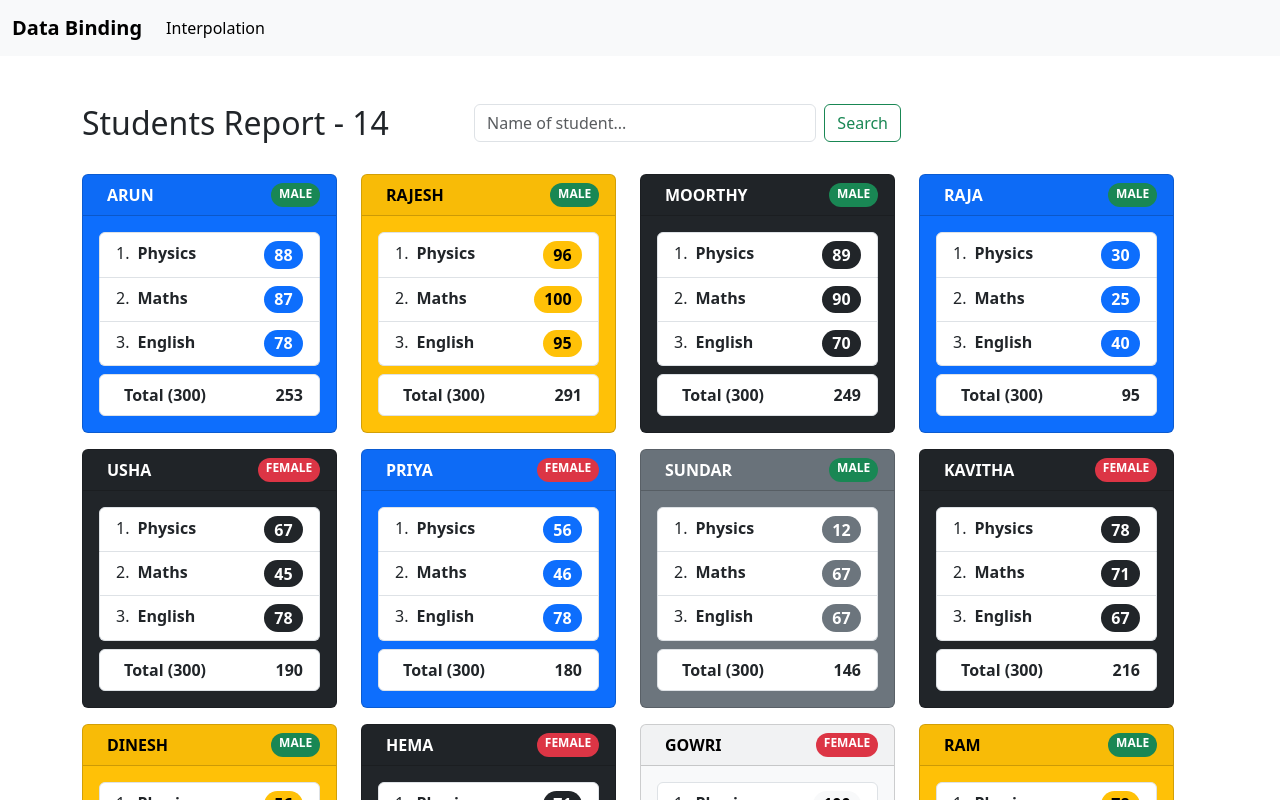
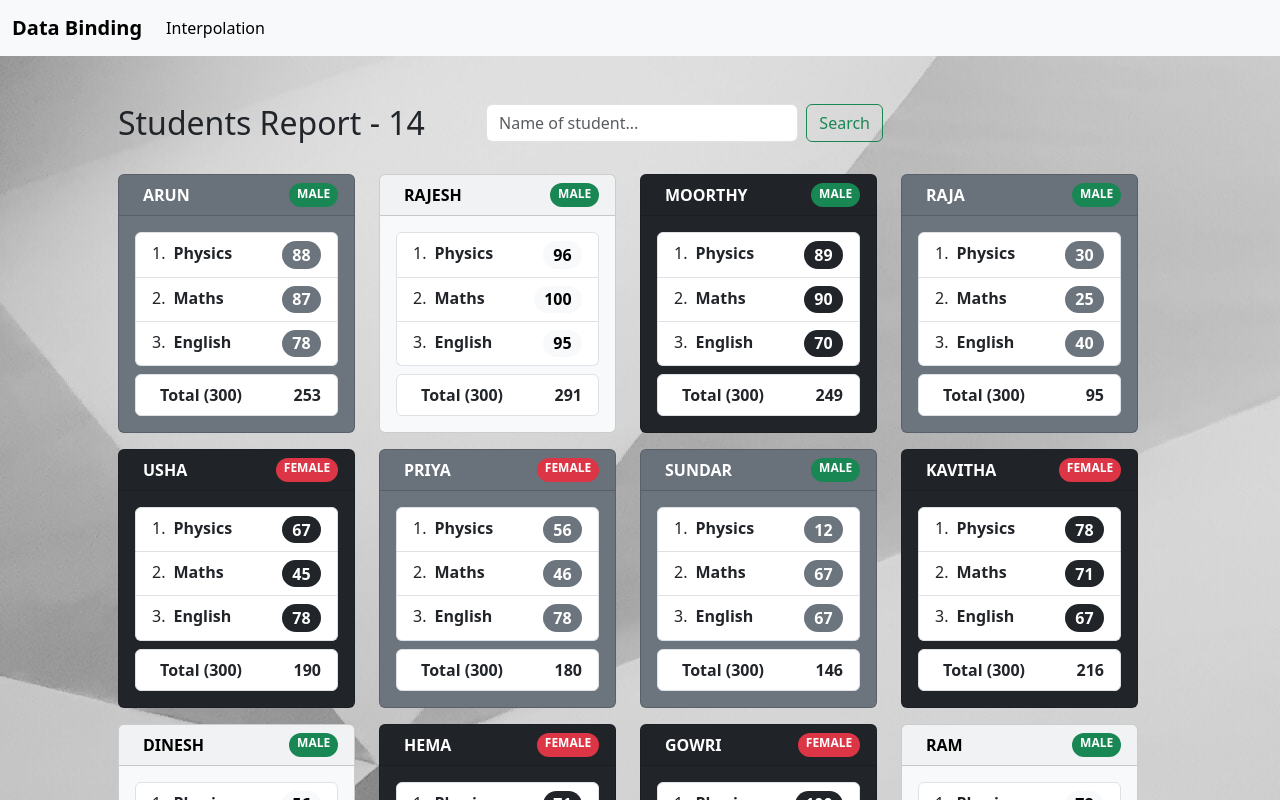
Before and after one commit to SiddhantDeval/angular, an Angular app in the folder data binding/: page /interpolation in a window 1280 px wide. Shown: the top 800 px of the page. Built offline with nearby package versions, Linux system fonts and the light colour scheme.

Commit message:
Add background image

```diff
--- a/data binding/src/app/app.component.html
+++ b/data binding/src/app/app.component.html
@@ -1,10 +1,15 @@
 <nav class="navbar navbar-expand-lg bg-body-tertiary">
   <div class="container-fluid">
-    <a class="navbar-brand bold" href="/" ><strong>Data Binding</strong></a>
+    <a class="navbar-brand bold" href="/"><strong>Data Binding</strong></a>
     <div class="collapse navbar-collapse" id="navbarSupportedContent">
       <ul class="navbar-nav me-auto mb-2 mb-lg-0">
         <li class="nav-item">
-          <a class="nav-link active" aria-current="page" routerLink="/interpolation">Interpolation</a>
+          <a
+            class="nav-link active"
+            aria-current="page"
+            routerLink="/interpolation"
+            >Interpolation</a
+          >
         </li>
         <!-- <li class="nav-item">
           <a class="nav-link active" routerLink="/crisis-center" routerLinkActive="active" ariaCurrentWhenActive="page">Crisis Center</a>
@@ -16,4 +21,6 @@
     </div>
   </div>
 </nav>
-<router-outlet></router-outlet>
+<div style="background-image: url(/assets/background.jpg)">
+  <router-outlet></router-outlet>
+</div>
--- a/data binding/src/app/app.component.ts
+++ b/data binding/src/app/app.component.ts
@@ -3,7 +3,7 @@ import { Component } from '@angular/core';
 @Component({
   selector: 'app-root',
   templateUrl: './app.component.html',
-  styleUrls: ['./app.component.css']
+  styleUrls: ['./app.component.css'],
 })
 export class AppComponent {
   title = 'angular-test-app';
--- a/data binding/src/app/interpolation/interpolation.component.html
+++ b/data binding/src/app/interpolation/interpolation.component.html
@@ -1,4 +1,4 @@
-<div class="container my-5">
+<div class="container p-5">
   <div class="row">
     <div class="col-4">
       <p class="h2">
--- a/data binding/src/app/interpolation/interpolation.component.ts
+++ b/data binding/src/app/interpolation/interpolation.component.ts
@@ -8,7 +8,12 @@ import { Student } from './mock';
 })
 export class InterpolationComponent {
   studentList: Student[] | [] = [];
-  color = ['primary', 'secondary', 'warning', 'light', 'dark'];
+  color = [
+    // 'primary',  'warning',
+    'secondary',
+    'light',
+    'dark',
+  ];
   totalStudents = data.length;
   getTransformedData = () =>
     data.map((item) => ({
```
Also changed, not shown: data binding/src/assets/background.jpg (added).
